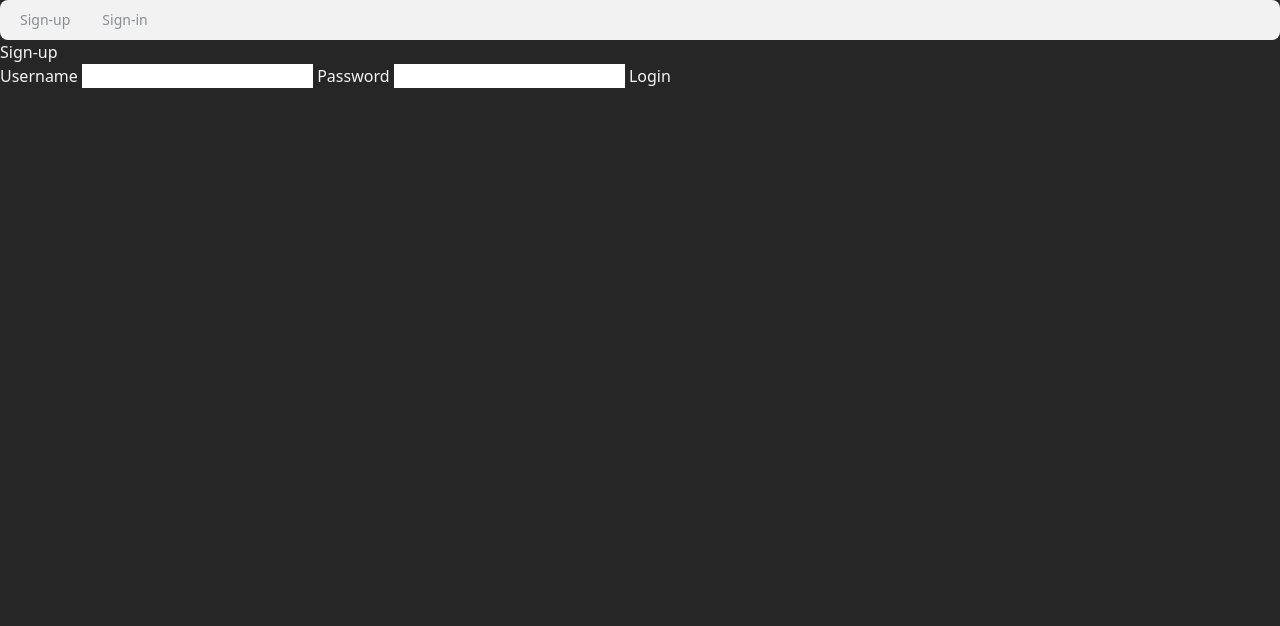
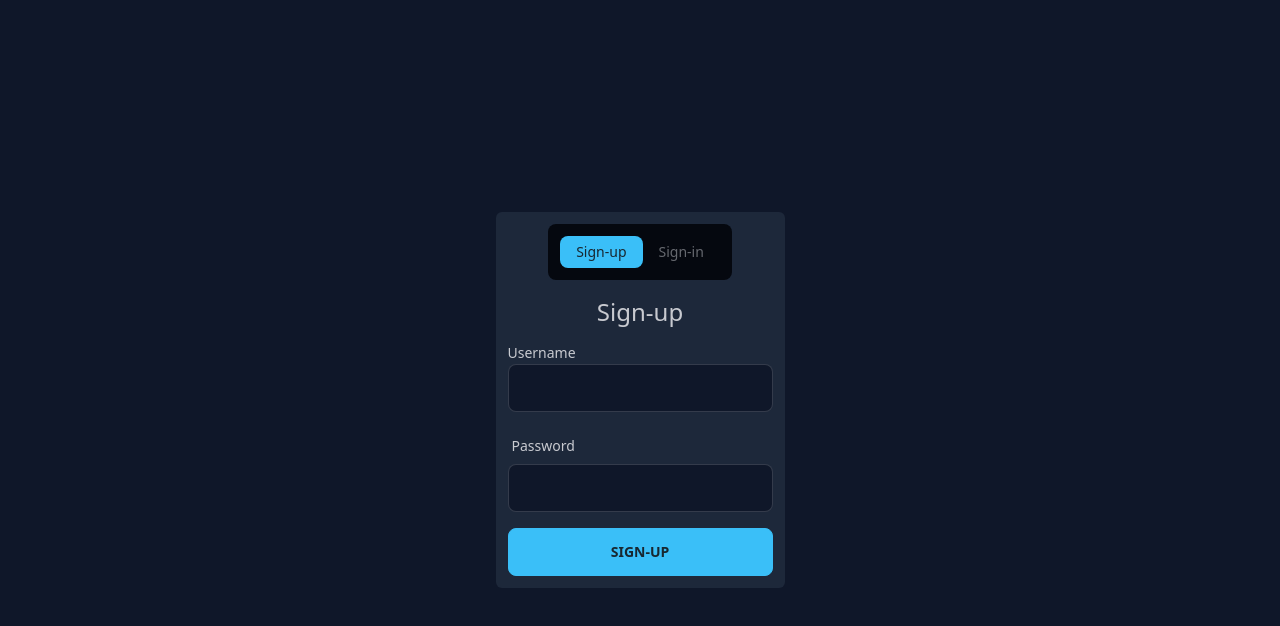
Before and after one commit to PinsonJulien/online-othello-game, a SvelteKit app in the folder front-end/: page /sign-up in a window 1280 px wide. Shown: the top 626 px of the page. Built offline with nearby package versions, Linux system fonts and the light colour scheme; no server answers.

Commit message:
Finished the ui design on sign-in sign-up pages and improved other ones to use themes.

```diff
--- a/front-end/src/routes/(auth)/+layout.server.ts
+++ b/front-end/src/routes/(auth)/+layout.server.ts
@@ -2,10 +2,15 @@ import { redirect } from '@sveltejs/kit';
 import type { LayoutServerLoad } from './$types';
 import AuthOthelloGameApiService from '$lib/services/othello-game-api/auth-othello-game-api.service';
 
-export const load = (async ({ fetch, cookies }) => {
+export const load = (async ({ fetch, cookies, url }) => {
     const authOthelloGameApiService = new AuthOthelloGameApiService(fetch, cookies);
 
     if (authOthelloGameApiService.isLogged())
         throw redirect(303, `/menu`);
 
+    // return the path of the page
+    return {
+        path: url.pathname
+    };
+
 }) satisfies LayoutServerLoad;
--- a/front-end/src/routes/(auth)/+layout.svelte
+++ b/front-end/src/routes/(auth)/+layout.svelte
@@ -2,19 +2,45 @@
     import type { LayoutData } from './$types';
 
     export let data: LayoutData;
+
+    const links = [
+        {
+            'href': '/sign-up',
+            'name': 'Sign-up'
+        },
+        {
+            "href": '/sign-in',
+            'name': 'Sign-in'
+        }
+    ];
+
+    $: activeTab = data.path;
+
+    $: tabs = links.map((link) => {
+        return {
+            ...link,
+            'isActive': activeTab === link.href
+        };
+    });
+
 </script>
 
-<div class="flex flex-col ">
-    <div class="tabs tabs-boxed">
-        <a class="tab" href="/sign-up">
-            Sign-up
-        </a>
-        <a class="tab" href="/sign-in">
-            Sign-in
-        </a>
+<div class="w-full h-full flex flex-col">
+    <div class="m-auto flex flex-col gap-4 bg-neutral p-3 rounded-md">
+        <div class="tabs tabs-boxed mx-auto justify-center p-3">
+            {#each tabs as tab}
+                <a
+                    class="tab {tab.isActive ? 'tab-active' : ''}"
+                    href={tab.href}
+                >
+                    {tab.name}
+                </a>
+            {/each}
+        </div>
+
+        <div class="">
+            <slot />
+        </div>
     </div>
 
-    <div>
-        <slot />
-    </div>
 </div>
--- a/front-end/src/routes/(auth)/sign-in/+page.server.ts
+++ b/front-end/src/routes/(auth)/sign-in/+page.server.ts
@@ -2,8 +2,14 @@ import { redirect, type Actions } from '@sveltejs/kit';
 import type { PageServerLoad } from './$types';
 import AuthOthelloGameApiService from '$lib/services/othello-game-api/auth-othello-game-api.service';
 
-export const load = (async () => {
-    return {};
+export const load = (async ({ url }) => {
+
+    // get the redirect url
+    const redirectTo = url.searchParams.get('redirectTo');
+
+    return {
+        redirectTo
+    };
 }) satisfies PageServerLoad;
 
 export const actions = {
--- a/front-end/src/routes/(auth)/sign-in/+page.svelte
+++ b/front-end/src/routes/(auth)/sign-in/+page.svelte
@@ -1,21 +1,56 @@
 <script lang="ts">
+    import type { PageData } from "./$types";
 
+    export let data: PageData;
+
+    let { redirectTo } = data;
+
+    redirectTo = (redirectTo) ? `&redirectTo=${redirectTo}` : '';
 </script>
 
 <svelte:head>
-    <title>Login</title>
+    <title>Sign-in</title>
 </svelte:head>
 
-<div>
+<div class="flex flex-col gap-3">
+    <h1 class="text-center text-2xl">
+        Sign-in
+    </h1>
 
-    <h1>Login</h1>
+    <form action="?/sign-in{redirectTo}" method="POST" class="flex flex-col gap-4">
+        <div class="form-control w-full">
+            <label class="labe" for="username">
+              <span class="label-text">Username</span>
+            </label>
+            <input
+                id="username"
+                name="username"
+                required
+                type="text"
+                class="input input-bordered"
+                autocomplete="username"
+            />
+        </div>
 
-    <form action="?/sign-in" method="POST">
-        <label for="username">Username</label>
-        <input type="text" id="username" name="username" required>
-        <label for="password">Password</label>
-        <input type="password" id="password" name="password" required>
-        <button type="submit">Login</button>
+        <div class="form-control w-full">
+            <label class="label" for="password">
+              <span class="label-text">Password</span>
+            </label>
+            <input
+                id="password"
+                name="password"
+                required
+                type="password"
+                class="input input-bordered"
+                autocomplete="current-password"
+            />
+        </div>
+
+        <button
+            type="submit"
+            class="btn btn-primary"
+        >
+            Sign-in
+        </button>
     </form>
-
 </div>
--- a/front-end/src/routes/(auth)/sign-up/+page.svelte
+++ b/front-end/src/routes/(auth)/sign-up/+page.svelte
@@ -18,16 +18,45 @@
     <title>Sign-up</title>
 </svelte:head>
 
-<div>
+<div class="flex flex-col gap-3">
+    <h1 class="text-center text-2xl">
+        Sign-up
+    </h1>
 
-    <h1>Sign-up</h1>
+    <form action="?/sign-up" method="POST" class="flex flex-col gap-4">
+        <div class="form-control w-full">
+            <label class="labe" for="username">
+              <span class="label-text">Username</span>
+            </label>
+            <input
+                id="username"
+                name="username"
+                required
+                type="text"
+                class="input input-bordered"
+                autocomplete="username"
+            />
+        </div>
 
-    <form action="?/sign-up" method="POST">
-        <label for="username">Username</label>
-        <input type="text" id="username" name="username" bind:value={username} required>
-        <label for="password">Password</label>
-        <input type="password" id="password" name="password" bind:value={password} required>
-        <button type="submit">Login</button>
+        <div class="form-control w-full">
+            <label class="label" for="password">
+              <span class="label-text">Password</span>
+            </label>
+            <input
+                id="password"
+                name="password"
+                required
+                type="password"
+                class="input input-bordered"
+                autocomplete="current-password"
+            />
+        </div>
+
+        <button
+            type="submit"
+            class="btn btn-primary"
+        >
+            Sign-up
+        </button>
     </form>
-
 </div>
--- a/front-end/src/routes/(authentified)/games/[id]/+page.svelte
+++ b/front-end/src/routes/(authentified)/games/[id]/+page.svelte
@@ -83,6 +83,10 @@
 
 </script>
 
+<svelte:head>
+    <title>Game n°{game.id}</title>
+</svelte:head>
+
 <div class="drawer lg:drawer-open">
     <input type="checkbox" id="drawer-toggle" class="drawer-toggle" />
     <div class="drawer-content">
@@ -95,7 +99,7 @@
 
             <div class="navbar-center">
                 <button
-                    class="btn m-auto bg-blue-400 hover:bg-blue-500 text-white {isTurnSkippable && isPlayerTurn ? '' : 'invisible'}"
+                    class="btn btn-primary m-auto {isTurnSkippable && isPlayerTurn ? '' : 'invisible'}"
                     on:click={skipMove}
                 >
                     Pass turn
--- a/front-end/src/routes/(authentified)/games/[id]/PlayerCard.svelte
+++ b/front-end/src/routes/(authentified)/games/[id]/PlayerCard.svelte
@@ -6,7 +6,7 @@
   export let isCurrentTurnPlayer: boolean;
 
   $: border = isCurrentTurnPlayer
-    ? 'ring-4 ring-rose-400'
+    ? 'ring-4 ring-accent'
     : '';
 
   const cardBackgroundStyle = ((color: GamePlayerColor): string => {
--- a/front-end/src/routes/(authentified)/menu/+page.svelte
+++ b/front-end/src/routes/(authentified)/menu/+page.svelte
@@ -66,6 +66,10 @@
     }
 </script>
 
+<svelte:head>
+    <title>Menu</title>
+</svelte:head>
+
 <div class="h-full w-full">
     <div class="h-full w-full flex justify-center ">
         <div class="w-1/2 sm:w-1/4 lg:w-1/6 flex flex-col rounded-box justify-center gap-6">
@@ -75,7 +79,7 @@
             <button
                 type="submit"
                 on:click={joinMatchmaking}
-                class="btn"
+                class="btn btn-primary"
             >
                 Join Matchmaking
             </button>
@@ -83,7 +87,7 @@
             <form action="?/sign-out" method="POST" class="w-full">
                 <button
                     type="submit"
-                    class="btn w-full"
+                    class="btn btn-secondary w-full"
                 >
                     Sign out
                 </button>
--- a/front-end/src/routes/(authentified)/menu/MatchmakingDialog.svelte
+++ b/front-end/src/routes/(authentified)/menu/MatchmakingDialog.svelte
@@ -26,7 +26,7 @@
 </script>
 
 <dialog class="modal" bind:this={dialog} on:cancel={leaveButtonClick}>
-  <div class="modal-content bg-neutral-600 rounded-2xl p-4">
+  <div class="modal-content bg-neutral rounded-2xl p-4">
     <div class="flex flex-col gap-5">
       <p class="text-2xl text-center">
         Waiting for an opponent
@@ -35,7 +35,7 @@
 
       <button
         on:click={leaveButtonClick}
-        class="btn"
+        class="btn btn-primary"
       >
         Leave matchmaking
       </button>
--- a/front-end/src/routes/+layout.svelte
+++ b/front-end/src/routes/+layout.svelte
@@ -2,8 +2,8 @@
 	import './styles.css';
 </script>
 
-<div class="w-screen h-screen overflow-hidden">
-	<main class="w-full h-full flex flex-col bg-neutral-800 text-neutral-100">
+<div class="w-screen h-screen overflow-hidden" data-theme="night">
+	<main class="w-full h-full flex flex-col">
 		<slot />
 	</main>
 </div>
--- a/front-end/tailwind.config.js
+++ b/front-end/tailwind.config.js
@@ -7,4 +7,7 @@ export default {
   plugins: [
     require("daisyui")
   ],
+  daisyui: {
+    themes: ["light", "dark", "night"],
+  },
 }
```
Also changed, not shown: front-end/src/routes/(authentified)/games/[id]/results/+page.svelte (+10 -6 lines).
